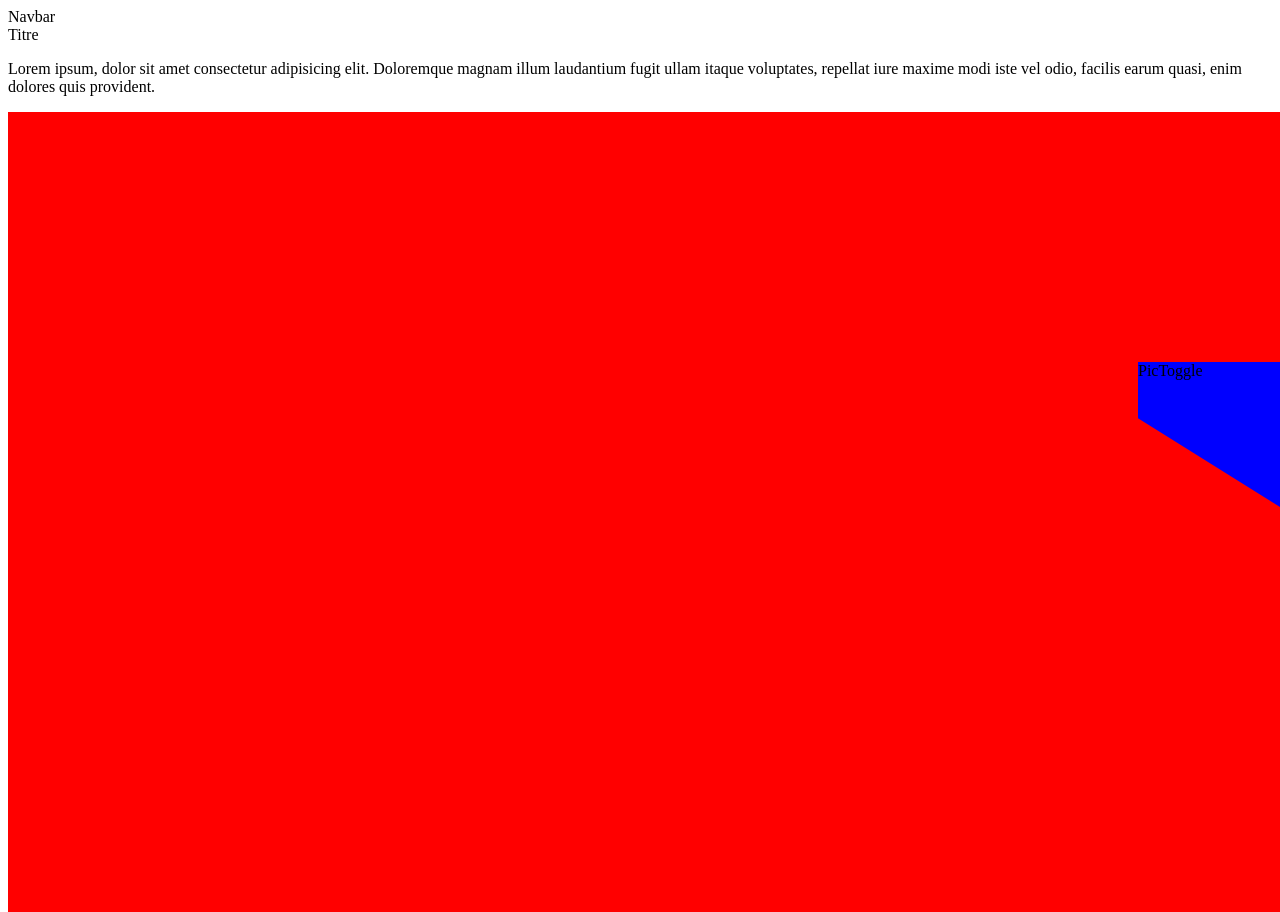
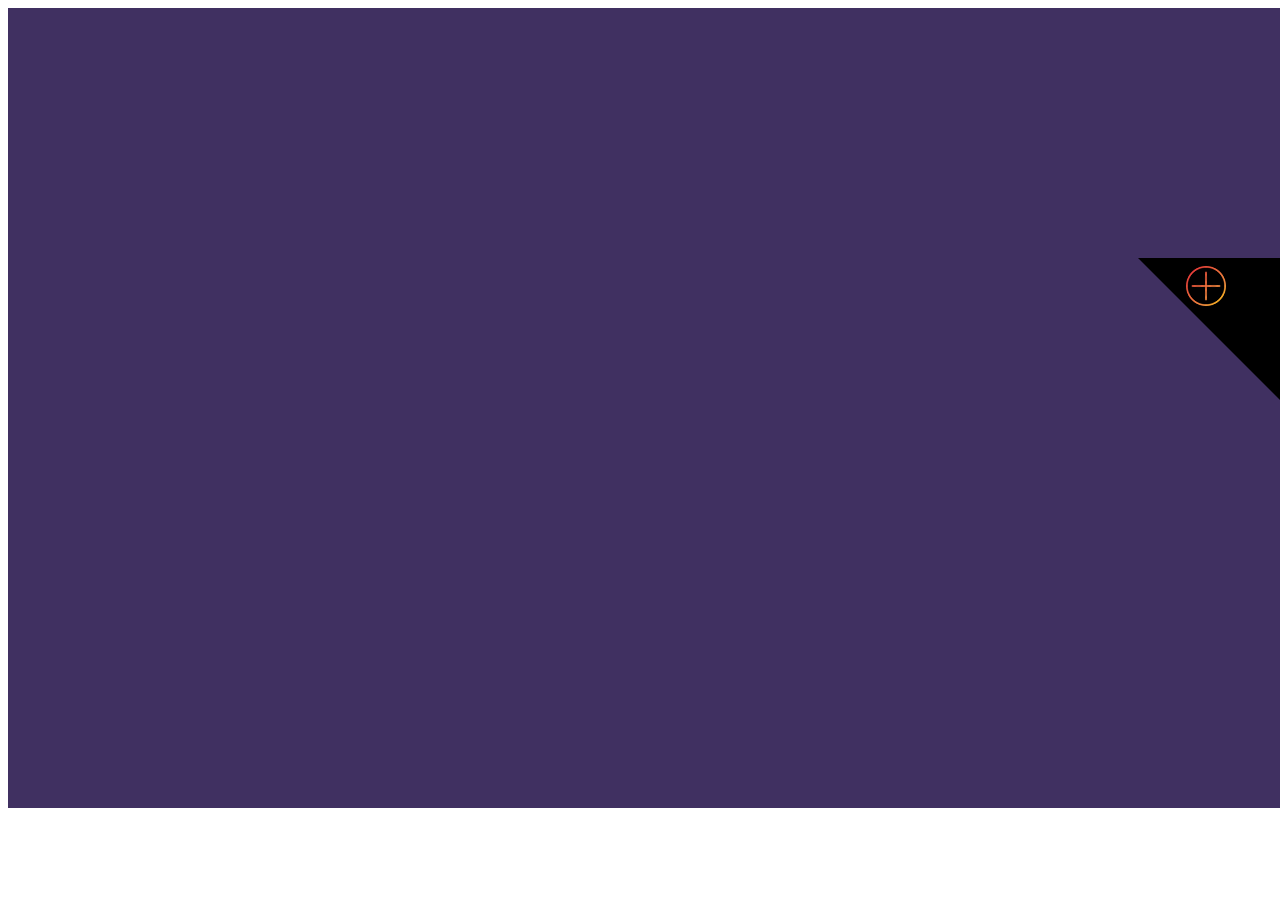
Before and after one commit to WildCodeSchool/-RMT-2203-TeamKarma-lions, a React (Vite) app in the folder frontend/: page / in a window 1280 px wide. After the commit the page ends 808 px from the top, so only its background shows below. Built offline with nearby package versions, Linux system fonts and the light colour scheme; no server answers.

Commit message:
animation working forward & backward

```diff
--- a/frontend/src/components/DailyPicture/DailyPicture.jsx
+++ b/frontend/src/components/DailyPicture/DailyPicture.jsx
@@ -5,6 +5,10 @@ import PicPicture from "./PicPicture";
 import PicDescrition from "./PicDescrition";
 
 const API_KEY = "bMqccA5lJ3eoRSDx90IuwirLCn5kikVqOxDymCp0";
+
+function easeOutExpo(x) {
+  return x === 1 ? 1 : 1 - 2 ** (-5 * x);
+}
 
 export default function DailyPicture() {
   const [dailyPic, setDailyPic] = useState({});
@@ -18,23 +22,39 @@ export default function DailyPicture() {
       .then((res) => setDailyPic(res)); // le chargement de l'image doit être une promesse !!
   }, []);
 
-  const animation = (startTime, AnimationDuration) => {
+  const animation = (startTime, AnimationDuration, reverse = false) => {
     const now = new Date().getTime();
-    if (now - startTime < AnimationDuration) {
-      const showPicVal = ((now - startTime) / AnimationDuration) * 100;
-      console.log(showPicVal);
-      setShowPic(showPicVal);
-      requestAnimationFrame(() => animation(startTime, AnimationDuration));
-    } else setShowPic(100);
+    if (!reverse) {
+      if (now - startTime < AnimationDuration) {
+        const showPicVal = easeOutExpo((now - startTime) / AnimationDuration);
+        // console.log(showPicVal);
+        setShowPic(showPicVal);
+        requestAnimationFrame(() => animation(startTime, AnimationDuration));
+      } else setShowPic(1);
+    }
+    if (reverse) {
+      if (now - startTime < AnimationDuration) {
+        const showPicVal = 1 - (now - startTime) / AnimationDuration;
+        // console.log(showPicVal);
+        setShowPic(showPicVal);
+        requestAnimationFrame(() =>
+          animation(startTime, AnimationDuration, true)
+        );
+      } else setShowPic(0);
+    }
   };
 
   useEffect(() => {
+    const startTime = new Date().getTime();
+
     if (!cropPic) {
       // workaround à la con qui ne marche pas car le useEffect se lance direct
-      console.log("useEffect cropPic");
-      const startTime = new Date().getTime();
+      // console.log("useEffect cropPic");
       const AnimationDuration = 2000;
       animation(startTime, AnimationDuration);
+    } else if (showPic > 0.5) {
+      const AnimationDuration = 1000;
+      animation(startTime, AnimationDuration, true);
     }
   }, [cropPic]);
 
@@ -47,7 +67,13 @@ export default function DailyPicture() {
         handleTogglePic={handleTogglePic}
         showPic={showPic}
       />
-      <PicDescrition dailyPic={dailyPic} />
+      <PicDescrition
+        title={dailyPic.title}
+        explanation={dailyPic.explanation}
+        date={dailyPic.date}
+        copyright={dailyPic.copyright}
+        showDes={!cropPic}
+      />
     </div>
   );
 }
--- a/frontend/src/components/DailyPicture/PicDescrition.jsx
+++ b/frontend/src/components/DailyPicture/PicDescrition.jsx
@@ -1,33 +1,52 @@
-import React from "react";
+import React, { useState, useEffect } from "react";
 import PropTypes from "prop-types";
 
-export default function PicDescrition({ dailyPic }) {
-  console.log(dailyPic);
+export default function PicDescrition({
+  title,
+  explanation,
+  date,
+  copyright,
+  showDes,
+}) {
+  const [classList, setClassList] = useState("picDescription dNone");
+
+  useEffect(() => {
+    if (showDes) {
+      setClassList("picDescription");
+      setTimeout(() => {
+        setClassList("picDescription picDescriptionAnimation");
+      }, 50);
+    } else {
+      setClassList("picDescription");
+      setTimeout(() => {
+        setClassList("picDescription dNone");
+      }, 400);
+    }
+  }, [showDes]);
+
   return (
-    <div className="picDescription">
-      <h3>{dailyPic.title}</h3>
-      <p>{dailyPic.explanation}</p>
+    <div className={classList}>
+      <h3>{title}</h3>
+      <p>{explanation}</p>
       <p>
-        {dailyPic.date} {dailyPic.copyright}
+        {date} {copyright}
       </p>
     </div>
   );
 }
 
 PicDescrition.propTypes = {
-  dailyPic: PropTypes.exact({
-    title: PropTypes.string.isRequired,
-    explanation: PropTypes.string.isRequired,
-    date: PropTypes.string.isRequired,
-    copyright: PropTypes.string.isRequired,
-  }),
+  title: PropTypes.string,
+  explanation: PropTypes.string,
+  date: PropTypes.string,
+  copyright: PropTypes.string,
+  showDes: PropTypes.bool,
 };
 
 PicDescrition.defaultProps = {
-  dailyPic: {
-    title: "",
-    explanation: "",
-    date: "",
-    copyright: "",
-  },
+  title: "",
+  explanation: "",
+  date: "",
+  copyright: "",
+  showDes: false,
 };
--- a/frontend/src/components/DailyPicture/PicPicture.jsx
+++ b/frontend/src/components/DailyPicture/PicPicture.jsx
@@ -4,14 +4,47 @@ import PicToggle from "./PicToggle";
 
 export default function PicPicture({ url, handleTogglePic, showPic }) {
   const setBackgroundImage = (urlraw) => {
-    const styleObj = {
-      clipPath: `polygon(100% 0,
-         ${50 - showPic / 2}% 0,
-         100% ${50 + showPic / 2}%,
-         100% 100%)`,
-    };
+    const styleObj = {};
 
-    if (urlraw) styleObj.backgroundImage = `url(${urlraw})`;
+    if (document.getElementsByClassName("picPicture")[0]) {
+      const baseHeight =
+        document.getElementsByClassName("picPicture")[0].clientHeight;
+      const baseWidth =
+        document.getElementsByClassName("picPicture")[0].clientWidth;
+
+      const totalDistance = baseHeight / 2 + baseWidth;
+      const currentDistance = totalDistance * showPic;
+
+      const topDot =
+        baseWidth -
+        baseHeight / 2 -
+        Math.min(currentDistance, baseWidth - baseHeight / 2);
+      const leftDot =
+        baseHeight / 2 + Math.min(currentDistance, baseHeight / 2);
+
+      styleObj.clipPath = `polygon(${topDot}px ${
+        topDot === 0 ? currentDistance - (baseWidth - baseHeight / 2) : 0
+      }px,
+      ${
+        baseWidth -
+        baseHeight / 2 -
+        Math.min(currentDistance, baseWidth - baseHeight / 2)
+      }px 0,
+         100% 0,
+         100% ${leftDot}px,
+         ${
+           leftDot === baseHeight
+             ? baseWidth - (currentDistance - baseHeight / 2)
+             : baseWidth
+         }px ${leftDot}px)`;
+
+      // console.log("showPic", showPic);
+      // console.log(styleObj.clipPath)
+
+      styleObj.zIndex = 100;
+    }
+
+    if (urlraw !== "") styleObj.backgroundImage = `url(${urlraw})`;
 
     return styleObj;
   };
@@ -30,5 +63,5 @@ PicPicture.propTypes = {
 };
 
 PicPicture.defaultProps = {
-  url: false,
+  url: "",
 };
--- a/frontend/src/components/DailyPicture/PicToggle.jsx
+++ b/frontend/src/components/DailyPicture/PicToggle.jsx
@@ -1,14 +1,32 @@
 import React from "react";
 import PropTypes from "prop-types";
+import openImage from "../../assets/annuler.png";
 
 export default function PicToggle({ handleTogglePic }) {
+  const styleToggle = {};
+  styleToggle.clipPath = `polygon(0 0,150px 0, 150px 150px)`;
+
+  // baseHeight
+
   return (
-    <div className="picToggle" onClick={handleTogglePic}>
-      PicToggle
+    <div
+      className="picToggle"
+      onClick={handleTogglePic}
+      onKeyPress={handleTogglePic}
+      role="button"
+      tabIndex={0}
+      style={styleToggle}
+    >
+      <img className="picToggleImg" src={openImage} alt="more info" />
     </div>
   );
 }
 
 PicToggle.propTypes = {
   handleTogglePic: PropTypes.func.isRequired,
+  // baseHeight: PropTypes.number,
 };
+
+// PicToggle.defaultProps = {
+//   baseHeight: false,
+// };
--- a/frontend/src/styles/DailyPicture.scss
+++ b/frontend/src/styles/DailyPicture.scss
@@ -1,19 +1,47 @@
 .dailyPicContainer {
   position: absolute;
-  background-color: red;
+  background-color: #403061;
+  top:0;
   width: 100vw;
   height: 100vh;
 }
 
 .picPicture {
   position: relative;
-  background-position: right center;
+  background-position: right top;
   background-repeat: no-repeat;
+  background-size: contain;
   width: 100%;
   height: 100%;
 }
 
 .picDescription {
+  background-color: #000;
+  position: absolute;
+  top: 0;
+  width: 50%;
+  color: white;
+  filter: opacity(0);
+  transition: filter 2s ease-in-out;
+  padding: 1rem;
+}
+
+.fadeOut {
+  filter: opacity(0);
+  transition: filter 0.4s ease-in-out;
+}
+
+.picDescriptionAnimation {
+  z-index: 101;
+  filter: opacity(0.2);
+  transition: filter 0.4s ease-in-out;
+}
+
+.picDescriptionAnimation:hover {
+  filter: opacity(0.9);
+}
+
+.dNone {
   display: none;
 }
 
@@ -23,6 +51,18 @@
   right: 0px;
   width: 150px;
   height: 150px;
-  background-color: blue;
+  background-color: #000;
   cursor: pointer;
 }
+
+.picToggleImg {
+  margin-top: 1vh;
+  margin-left: 6vh;
+  width: 5vh;
+  transition: transform 0.4s ease-in-out;
+  transform: rotateZ(45deg);
+}
+
+.picToggleImg:hover {
+  transform: scale(1.15) rotateZ(45deg);
+}
```
Also changed, not shown: frontend/src/assets/annuler.png (added).
